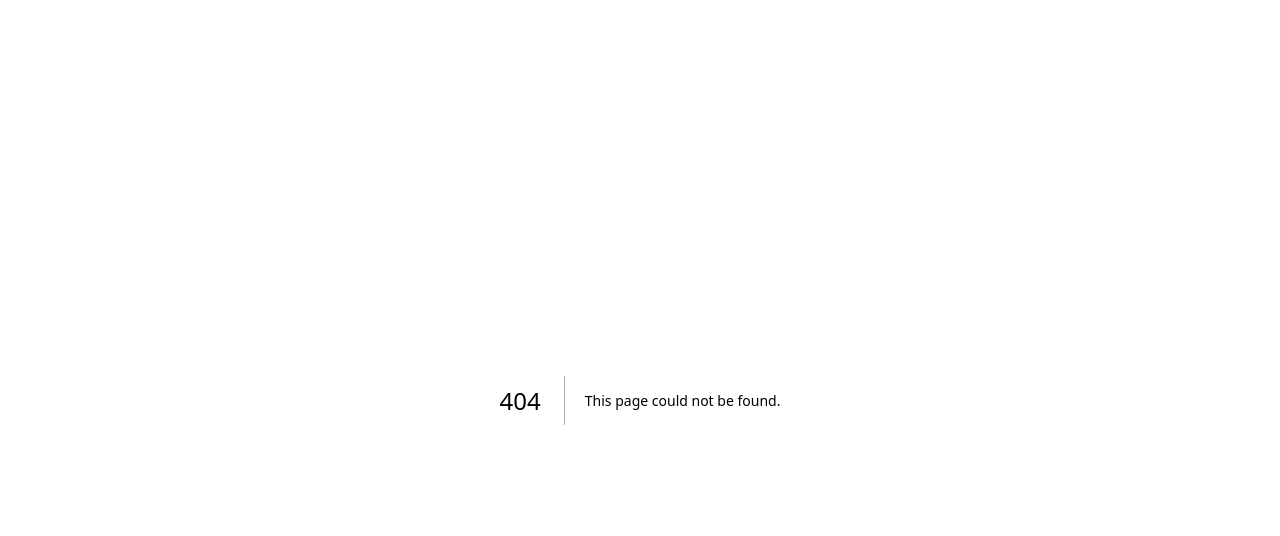
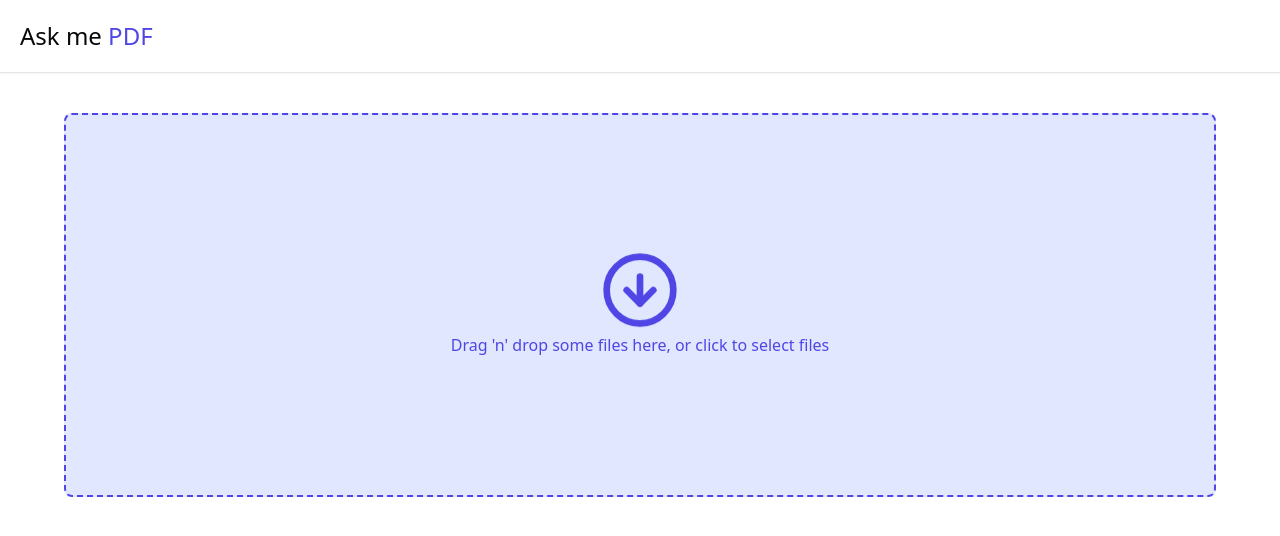
Before and after one commit to MahsinSaifullah/ask-me-pdf, a Next.js app: page /dashboard/upload in a window 1280 px wide. Before the commit this address had no page. Shown: the top 536 px of the page. Built offline with nearby package versions, Linux system fonts and the light colour scheme; no server answers.

Commit message:
feat: add fileUploader component

```diff
--- /dev/null
+++ b/app/dashboard/upload/page.tsx
@@ -0,0 +1,11 @@
+import FileUploader from '@/components/FileUploader';
+
+const UploadPage = () => {
+  return (
+    <div>
+      <FileUploader />
+    </div>
+  );
+};
+
+export default UploadPage;
--- /dev/null
+++ b/components/FileUploader.tsx
@@ -0,0 +1,42 @@
+'use client';
+
+import { CircleArrowDown, RocketIcon } from 'lucide-react';
+import { useCallback } from 'react';
+import { useDropzone } from 'react-dropzone';
+
+const FileUploader = () => {
+  const onDrop = useCallback((acceptedFiles: File[]) => {
+    // Do something with the files
+  }, []);
+  const { getRootProps, getInputProps, isDragActive, isFocused, isDragAccept } =
+    useDropzone({ onDrop });
+  return (
+    <div className="flex flex-col gap-4 items-center max-w-7xl mx-auto">
+      <div
+        {...getRootProps()}
+        className={`flex items-center justify-center p-10 border-2 border-dashed
+        mt-10 w-[90%] border-indigo-600
+        text-indigo-600 rounded-lg h-96 ${
+          isFocused || isDragAccept ? 'bg-indigo-300' : 'bg-indigo-100'
+        }`}
+      >
+        <input {...getInputProps()} />
+        <div className="flex flex-col items-center justify-center">
+          {isDragActive ? (
+            <>
+              <RocketIcon className="h-20 w-20 animate-ping mb-10" />
+              <p>Drop the files here ...</p>
+            </>
+          ) : (
+            <>
+              <CircleArrowDown className="h-20 w-20 animate-bounce" />
+              <p>Drag 'n' drop some files here, or click to select files</p>
+            </>
+          )}
+        </div>
+      </div>
+    </div>
+  );
+};
+
+export default FileUploader;
--- a/package.json
+++ b/package.json
@@ -18,6 +18,7 @@
     "next": "14.2.13",
     "react": "^18",
     "react-dom": "^18",
+    "react-dropzone": "^14.3.5",
     "tailwind-merge": "^2.5.2",
     "tailwindcss-animate": "^1.0.7"
   },
```
Also changed, not shown: 1 other file (tests, documents, lock files or other folders).
